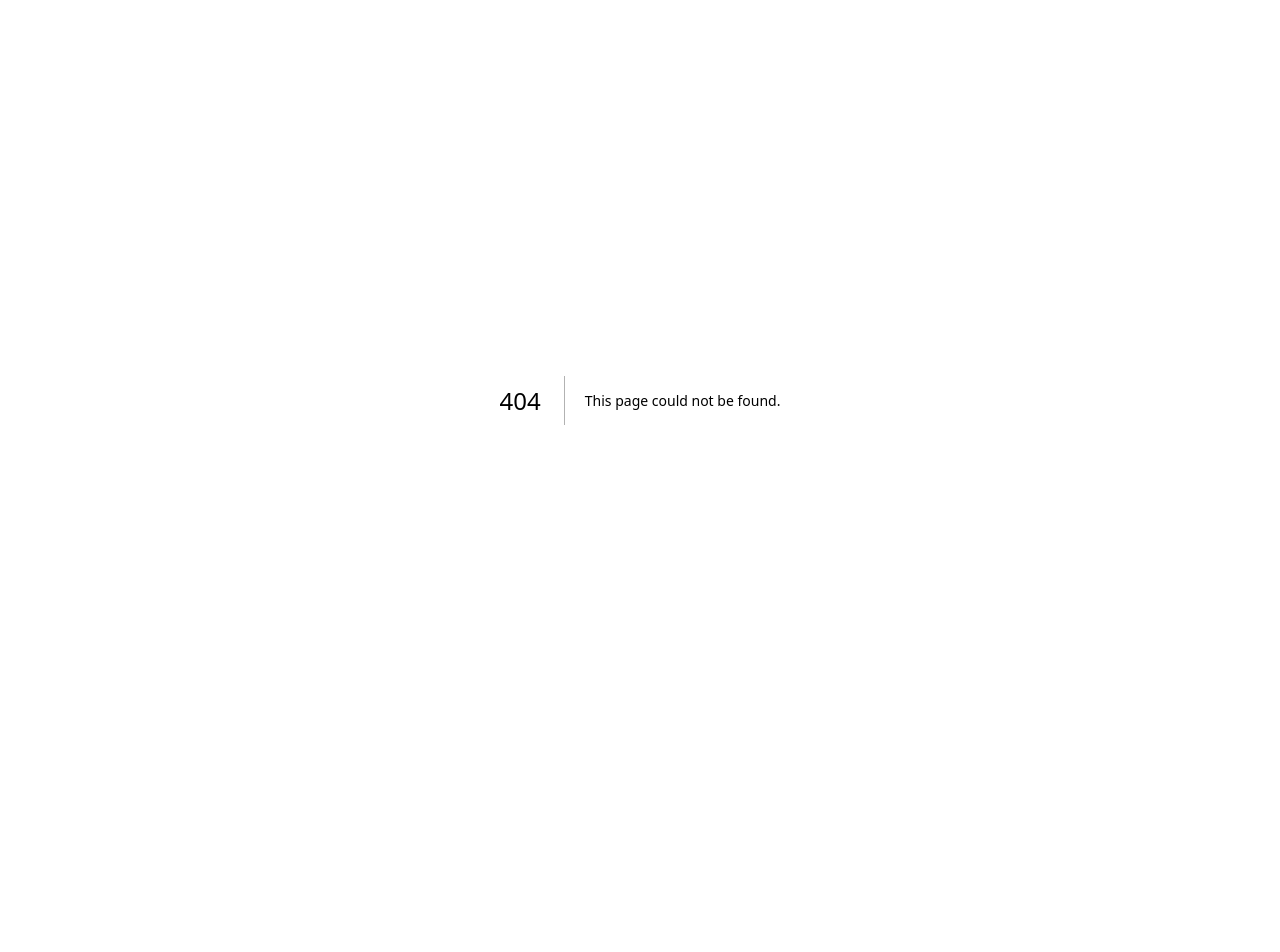
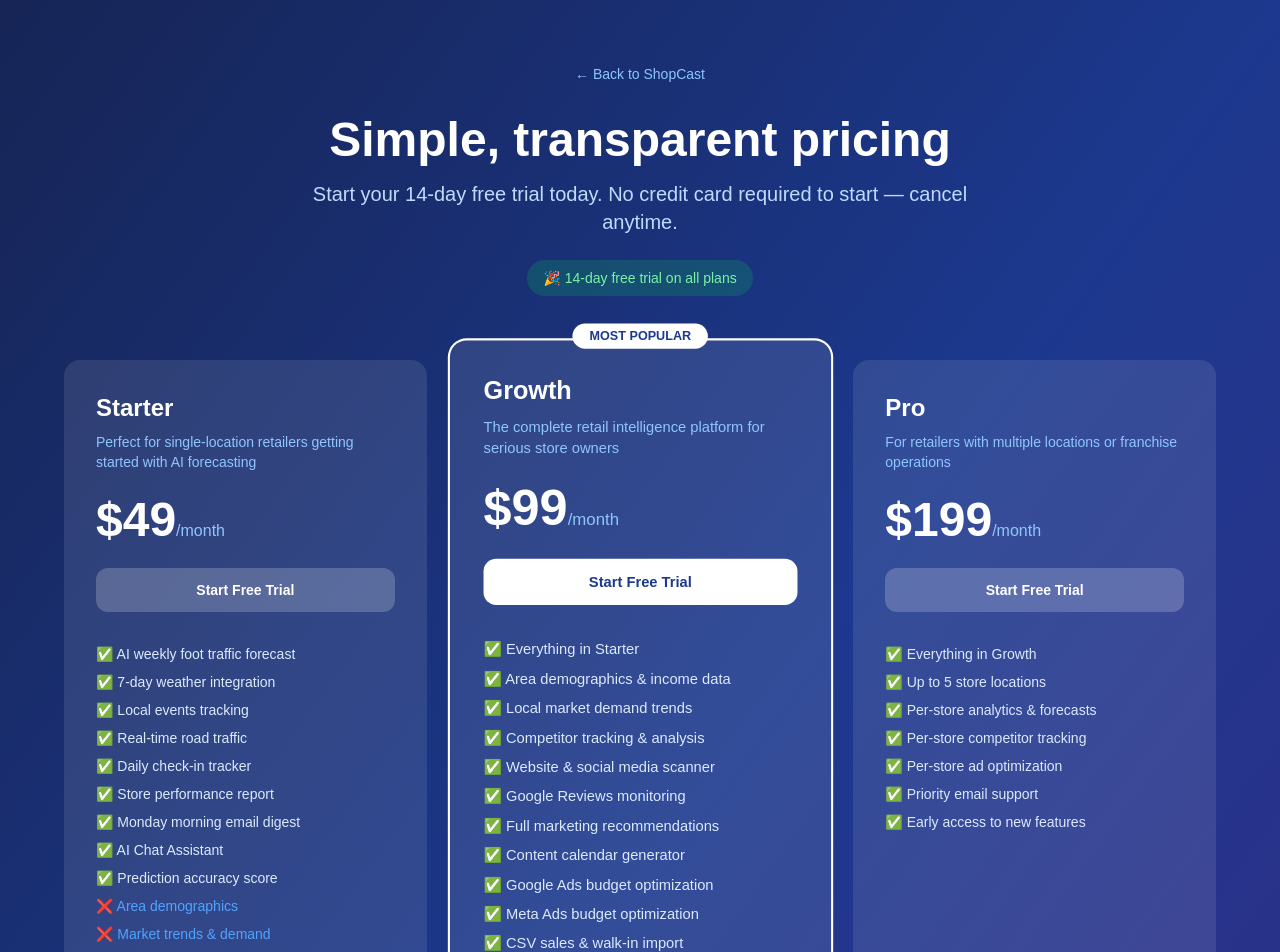
Before and after one commit to abdvllaha/shopcast, a Next.js app: page /pricing in a window 1280 px wide. Before the commit this address had no page. Shown: the top 952 px of the page. Before the commit the page ends 800 px from the top, so only its background shows below. Built offline with nearby package versions, Linux system fonts and the light colour scheme; no server answers.

Commit message:
Add pricing page and Stripe checkout

```diff
--- /dev/null
+++ b/app/pricing/page.tsx
@@ -0,0 +1,202 @@
+'use client'
+import { useState, useEffect } from 'react'
+import { createClient } from '../lib/supabase'
+import { useRouter } from 'next/navigation'
+import Link from 'next/link'
+
+const PLANS = [
+  {
+    name: 'Starter',
+    price: 49,
+    priceId: process.env.NEXT_PUBLIC_STRIPE_STARTER_PRICE_ID,
+    description: 'Perfect for single-location retailers getting started with AI forecasting',
+    color: 'blue',
+    features: [
+      '✅ AI weekly foot traffic forecast',
+      '✅ 7-day weather integration',
+      '✅ Local events tracking',
+      '✅ Real-time road traffic',
+      '✅ Daily check-in tracker',
+      '✅ Store performance report',
+      '✅ Monday morning email digest',
+      '✅ AI Chat Assistant',
+      '✅ Prediction accuracy score',
+      '❌ Area demographics',
+      '❌ Market trends & demand',
+      '❌ Competitor analysis',
+      '❌ Website & social scanner',
+      '❌ Google Reviews monitoring',
+      '❌ Marketing recommendations',
+      '❌ Google & Meta Ads optimization',
+      '❌ Multi-store support',
+    ]
+  },
+  {
+    name: 'Growth',
+    price: 99,
+    priceId: process.env.NEXT_PUBLIC_STRIPE_GROWTH_PRICE_ID,
+    description: 'The complete retail intelligence platform for serious store owners',
+    color: 'indigo',
+    popular: true,
+    features: [
+      '✅ Everything in Starter',
+      '✅ Area demographics & income data',
+      '✅ Local market demand trends',
+      '✅ Competitor tracking & analysis',
+      '✅ Website & social media scanner',
+      '✅ Google Reviews monitoring',
+      '✅ Full marketing recommendations',
+      '✅ Content calendar generator',
+      '✅ Google Ads budget optimization',
+      '✅ Meta Ads budget optimization',
+      '✅ CSV sales & walk-in import',
+      '✅ Year-over-year comparison',
+      '❌ Multi-store support',
+    ]
+  },
+  {
+    name: 'Pro',
+    price: 199,
+    priceId: process.env.NEXT_PUBLIC_STRIPE_PRO_PRICE_ID,
+    description: 'For retailers with multiple locations or franchise operations',
+    color: 'purple',
+    features: [
+      '✅ Everything in Growth',
+      '✅ Up to 5 store locations',
+      '✅ Per-store analytics & forecasts',
+      '✅ Per-store competitor tracking',
+      '✅ Per-store ad optimization',
+      '✅ Priority email support',
+      '✅ Early access to new features',
+    ]
+  }
+]
+
+export default function Pricing() {
+  const [loading, setLoading] = useState<string | null>(null)
+  const [user, setUser] = useState<any>(null)
+  const router = useRouter()
+
+  useEffect(() => {
+    const getUser = async () => {
+      const supabase = createClient()
+      const { data: { session } } = await supabase.auth.getSession()
+      if (session) setUser(session.user)
+    }
+    getUser()
+  }, [])
+
+  const handleSubscribe = async (plan: any) => {
+    if (!user) {
+      router.push('/signup')
+      return
+    }
+
+    setLoading(plan.name)
+    try {
+      const res = await fetch('/api/stripe/checkout', {
+        method: 'POST',
+        headers: { 'Content-Type': 'application/json' },
+        body: JSON.stringify({
+          priceId: plan.priceId,
+          userId: user.id,
+          email: user.email
+        })
+      })
+      const data = await res.json()
+      if (data.url) window.location.href = data.url
+    } catch (err) {
+      console.error('Checkout error:', err)
+    }
+    setLoading(null)
+  }
+
+  return (
+    <main className="min-h-screen bg-gradient-to-br from-blue-950 via-blue-900 to-indigo-900 py-16 px-4">
+      <div className="max-w-6xl mx-auto">
+
+        {/* Header */}
+        <div className="text-center mb-16">
+          <Link href="/" className="text-blue-300 hover:text-white transition text-sm mb-8 block">
+            ← Back to ShopCast
+          </Link>
+          <h1 className="text-4xl sm:text-5xl font-bold text-white mb-4">
+            Simple, transparent pricing
+          </h1>
+          <p className="text-blue-200 text-xl max-w-2xl mx-auto">
+            Start your 14-day free trial today. No credit card required to start — cancel anytime.
+          </p>
+          <div className="mt-6 inline-flex items-center gap-2 bg-green-500/20 text-green-300 px-4 py-2 rounded-full text-sm font-medium">
+            🎉 14-day free trial on all plans
+          </div>
+        </div>
+
+        {/* Plans */}
+        <div className="grid grid-cols-1 md:grid-cols-3 gap-8 mb-16">
+          {PLANS.map(plan => (
+            <div key={plan.name} className={`relative bg-white/10 rounded-2xl p-8 ${plan.popular ? 'ring-2 ring-white scale-105' : ''}`}>
+              {plan.popular && (
+                <div className="absolute -top-4 left-1/2 -translate-x-1/2 bg-white text-blue-900 text-xs font-bold px-4 py-1 rounded-full">
+                  MOST POPULAR
+                </div>
+              )}
+              <h2 className="text-white text-2xl font-bold mb-2">{plan.name}</h2>
+              <p className="text-blue-300 text-sm mb-6">{plan.description}</p>
+              <div className="mb-6">
+                <span className="text-white text-5xl font-bold">${plan.price}</span>
+                <span className="text-blue-300">/month</span>
+              </div>
+              <button
+                onClick={() => handleSubscribe(plan)}
+                disabled={loading === plan.name}
+                className={`w-full py-3 rounded-xl font-semibold text-sm transition mb-8 disabled:opacity-50 ${plan.popular ? 'bg-white text-blue-900 hover:bg-blue-50' : 'bg-white/20 text-white hover:bg-white/30'}`}>
+                {loading === plan.name ? 'Loading...' : 'Start Free Trial'}
+              </button>
+              <ul className="flex flex-col gap-2">
+                {plan.features.map((feature, i) => (
+                  <li key={i} className={`text-sm ${feature.startsWith('✅') ? 'text-blue-100' : 'text-blue-400'}`}>
+                    {feature}
+                  </li>
+                ))}
+              </ul>
+            </div>
+          ))}
+        </div>
+
+        {/* FAQ */}
+        <div className="bg-white/10 rounded-2xl p-8 mb-8">
+          <h2 className="text-white text-2xl font-bold mb-8 text-center">Frequently Asked Questions</h2>
+          <div className="grid grid-cols-1 md:grid-cols-2 gap-8">
+            {[
+              { q: 'Do I need a credit card to start?', a: 'Yes — we require a card to start your free trial. You will not be charged until day 15. Cancel anytime before then.' },
+              { q: 'Can I switch plans?', a: 'Yes — you can upgrade or downgrade at any time. Changes take effect immediately and are prorated.' },
+              { q: 'What happens after the trial?', a: 'After 14 days your card is charged for the plan you selected. You\'ll receive an email reminder before the trial ends.' },
+              { q: 'Can I cancel anytime?', a: 'Yes — cancel anytime from your account settings. No cancellation fees. Your access continues until the end of your billing period.' },
+              { q: 'What stores is ShopCast best for?', a: 'ShopCast works best for single-location physical retailers doing $500K+ in annual revenue — furniture, clothing, home goods, sporting goods, and specialty retail.' },
+              { q: 'Is my data secure?', a: 'Yes — all data is encrypted in transit and at rest. We never sell your data. See our Privacy Policy for full details.' },
+            ].map((faq, i) => (
+              <div key={i}>
+                <p className="text-white font-semibold mb-2">{faq.q}</p>
+                <p className="text-blue-200 text-sm">{faq.a}</p>
+              </div>
+            ))}
+          </div>
+        </div>
+
+        {/* Bottom CTA */}
+        <div className="text-center">
+          <p className="text-blue-300 text-sm">
+            Questions? Email us at{' '}
+            <a href="mailto:hello@shopcast.ca" className="text-white hover:underline">hello@shopcast.ca</a>
+          </p>
+          <p className="text-blue-400 text-xs mt-2">
+            <Link href="/terms" className="hover:text-white transition">Terms of Service</Link>
+            {' · '}
+            <Link href="/privacy" className="hover:text-white transition">Privacy Policy</Link>
+          </p>
+        </div>
+
+      </div>
+    </main>
+  )
+}
```
